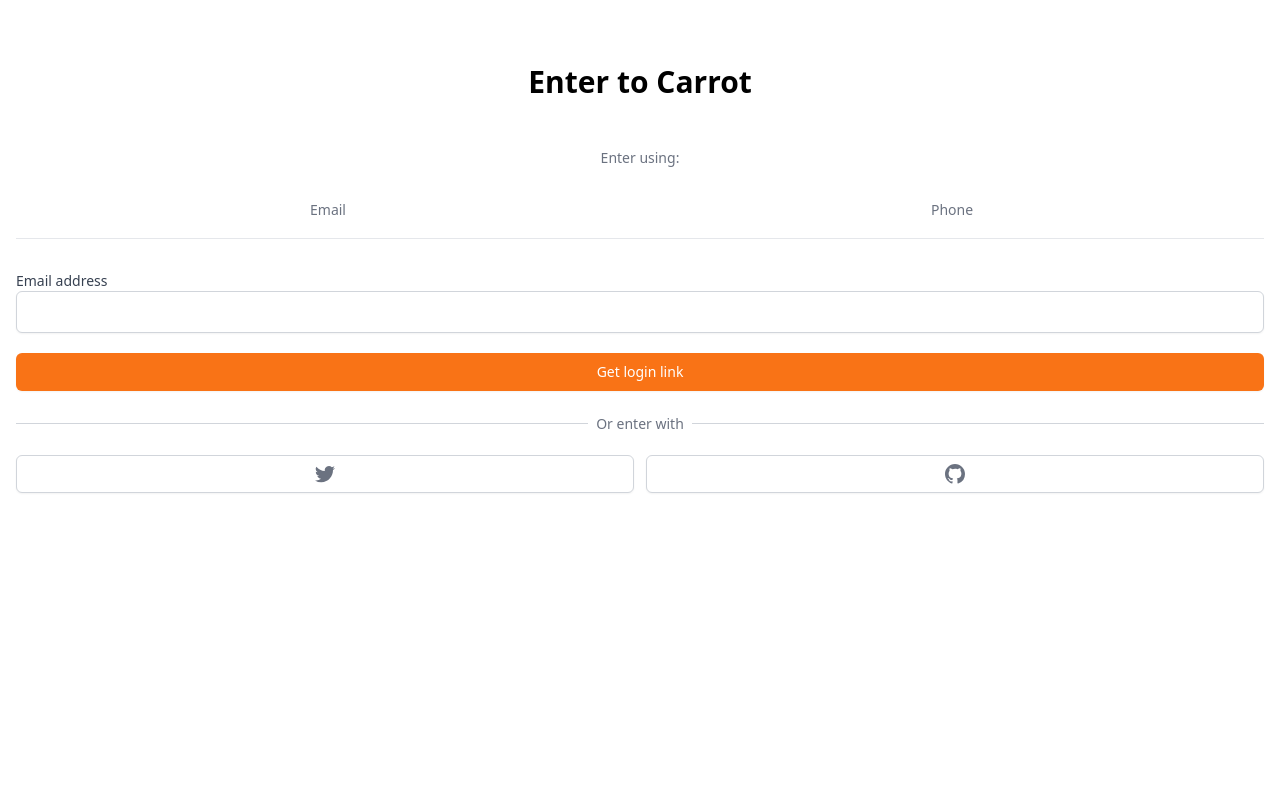
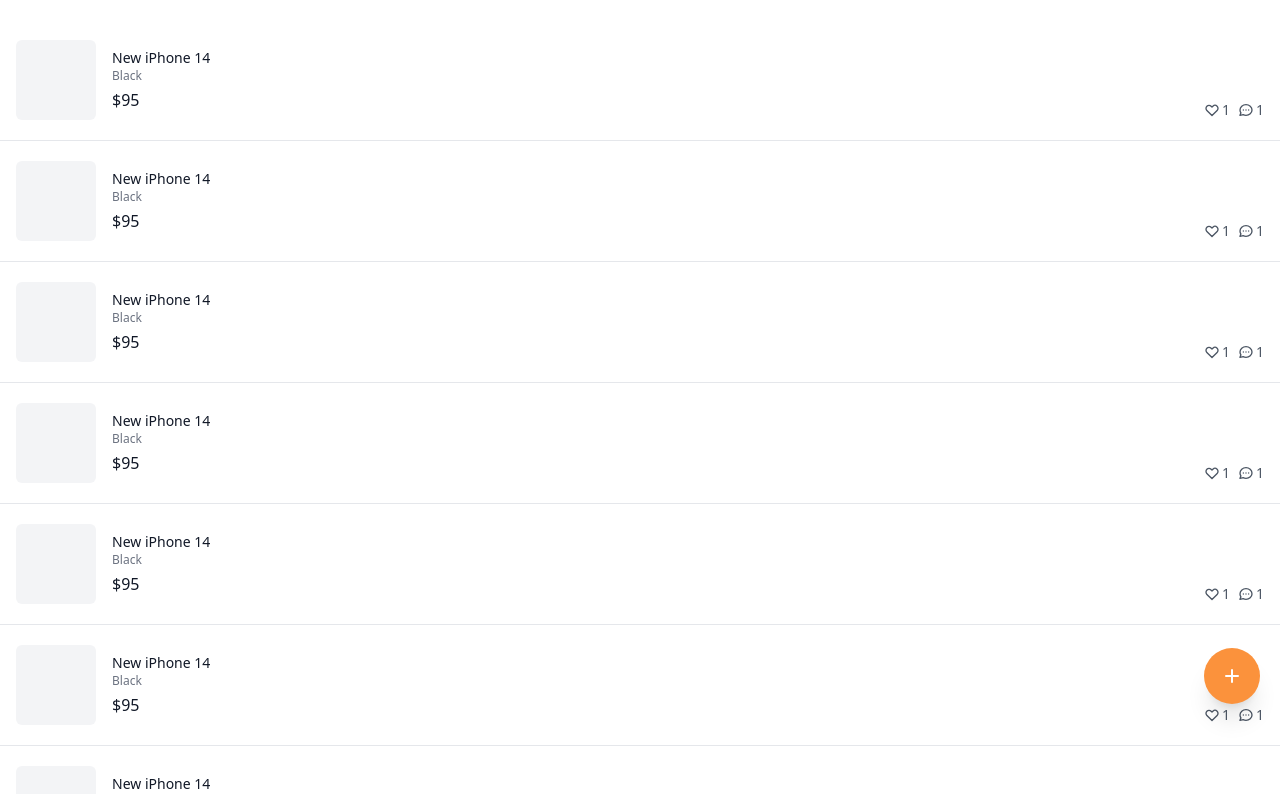
Before and after one commit to corgiccori97/carrot, a Next.js app: page / in a window 1280 px wide. Shown: the top 794 px of the page. Built offline with nearby package versions, Linux system fonts and the light colour scheme.

Commit message:
enter.tsx 생성, Home 생성

```diff
--- a/pages/index.tsx
+++ b/pages/index.tsx
@@ -1,182 +1,71 @@
-import { Inter } from 'next/font/google'
-import tw from "tailwind-styled-components";
-import { useState } from "react";
-
-const inter = Inter({ subsets: ['latin'] })
-const Container = tw.div`
-  mt-16
-  px-4
-`;
-
-const H3 = tw.h3`
-  text-3xl
-  font-bold
-  text-center
-`;
-
-const Check = tw.div`
-flex
-flex-col
-items-center
-`;
-
-const H5 = tw.h5`
-text-sm
-text-gray-500
-font-medium
-`;
-
-const Method = tw.div`
-grid
-border-b
-w-full
-mt-8
-grid-cols-2
-`;
-
-const Button = tw.button`
-pb-4
-font-medium
-text-sm
-border-b-2
-border-transparent
-text-gray-500
-focus:border-orange-500
-focus:text-orange-400
-hover:text-gray-400
-`;
-
-const Form = tw.form`
-flex
-flex-col
-mt-8
-`;
-
-const Label = tw.label`
-text-sm
-font-medium
-text-gray-700
-`;
-
-const Input = tw.input`
-appearance-none
-w-full
-px-3
-py-2
-border
-border-gray-300
-rounded-md
-shadow-sm
-placeholder-gray-400
-focus:outline-none
-focus:ring-orange-500
-focus:border-orange-500
-required
-`;
-
-const Number = tw.div`
-flex
-rounded-md
-shadow-sm
-`;
-
-const LoginButton = tw.button`
-mt-5
-bg-orange-500
-hover:bg-orange-600
-text-white
-py-2
-px-4
-border
-border-transparent
-rounded-md
-shadow-sm
-text-sm
-font-medium
-focus:rng-2
-focus:ring-offset-2
-focus:ring-orange-500
-focus:outline-none
-`;
 export default function Home() {
-  const [method, setMethod] = useState<"email" | "phone">("email");
-  const onEmailClick = () => setMethod("email");
-  const onPhoneClick = () => setMethod("phone");
-
   return (
-    <>
-    <Container>
-      <H3>Enter to Carrot</H3>
-      <div className='mt-12'>
-        <Check>
-          <H5>Enter using:</H5>
-          <Method>
-            <Button onClick={onEmailClick}>Email</Button>
-            <Button onClick={onPhoneClick}>Phone</Button>
-          </Method>
-        </Check>
-        <Form>
-          <Label>
-            {method === "email" ? "Email address" : null}
-            {method === "phone" ? "Phone number" : null}
-          </Label>
-          <div>
-            {method === "email" ?
-            <Input type="email" />: null}
-            {method === "phone" ? (
-              <Number>
-                <span className="flex items-center justify-center px-3 rounded-l-md border
-                border-r-0 border-gray-300 bg-gray-50 text-gray-500 select-none text-sm">
-                  +82
-                </span>
-                <Input type="number" required />
-              </Number>
-              ) : null}
-          </div>
-          <LoginButton>
-            {method === "email" ? "Get login link" : null}
-            {method === "phone" ? "Get one-time password" : null}
-          </LoginButton>
-        </Form>
-        <div className="mt-8">
-          <div className="relative">
-            <div className="absolute w-full border-t border-gray-300" />
-            <div className="relative -top-3 text-center ">
-              <span className="bg-white px-2 text-sm text-gray-500">
-                Or enter with
-              </span>
+    <div className='flex flex-col space-y-5 py-10'>
+      {[...Array(10)].map((_, i) => (
+        <div key={i} className='flex px-4 border-b pb-5 cursor-pointer justify-between'>
+          <div className='flex space-x-4'>
+            <div className='w-20 h-20 bg-gray-100 rounded-md'/>
+            <div className='pt-2 flex flex-col'>
+              <h3 className='text-sm font-medium text-gray-900'>New iPhone 14</h3>
+              <span className='text-xs text-gray-500'>Black</span>
+              <span className='font-medium mt-1 text-gray-900'>$95</span>
             </div>
           </div>
-          <div className="grid grid-cols-2 mt-2 gap-3">
-            <button className="flex justify-center items-center py-2 px-4 border border-gray-300 rounded-md shadow-sm bg-white text-sm font-medium text-gray-500 hover:bg-gray-50">
+          <div className='flex space-x-2 items-end justify-end'>
+            <div className='flex space-x-0.5 items-center text-sm text-gray-600'>
               <svg
-                className="w-5 h-5"
-                aria-hidden="true"
-                fill="currentColor"
-                viewBox="0 0 20 20"
-              >
-                <path d="M6.29 18.251c7.547 0 11.675-6.253 11.675-11.675 0-.178 0-.355-.012-.53A8.348 8.348 0 0020 3.92a8.19 8.19 0 01-2.357.646 4.118 4.118 0 001.804-2.27 8.224 8.224 0 01-2.605.996 4.107 4.107 0 00-6.993 3.743 11.65 11.65 0 01-8.457-4.287 4.106 4.106 0 001.27 5.477A4.073 4.073 0 01.8 7.713v.052a4.105 4.105 0 003.292 4.022 4.095 4.095 0 01-1.853.07 4.108 4.108 0 003.834 2.85A8.233 8.233 0 010 16.407a11.616 11.616 0 006.29 1.84" />
-              </svg>
-            </button>
-            <button className="flex justify-center items-center py-2 px-4 border border-gray-300 rounded-md shadow-sm bg-white text-sm font-medium text-gray-500 hover:bg-gray-50">
-              <svg
-                className="w-5 h-5"
-                aria-hidden="true"
-                fill="currentColor"
-                viewBox="0 0 20 20"
+                className="w-4 h-4"
+                fill="none"
+                stroke="currentColor"
+                viewBox="0 0 24 24"
+                xmlns="http://www.w3.org/2000/svg"
               >
                 <path
-                  fillRule="evenodd"
-                  d="M10 0C4.477 0 0 4.484 0 10.017c0 4.425 2.865 8.18 6.839 9.504.5.092.682-.217.682-.483 0-.237-.008-.868-.013-1.703-2.782.605-3.369-1.343-3.369-1.343-.454-1.158-1.11-1.466-1.11-1.466-.908-.62.069-.608.069-.608 1.003.07 1.531 1.032 1.531 1.032.892 1.53 2.341 1.088 2.91.832.092-.647.35-1.088.636-1.338-2.22-.253-4.555-1.113-4.555-4.951 0-1.093.39-1.988 1.029-2.688-.103-.253-.446-1.272.098-2.65 0 0 .84-.27 2.75 1.026A9.564 9.564 0 0110 4.844c.85.004 1.705.115 2.504.337 1.909-1.296 2.747-1.027 2.747-1.027.546 1.379.203 2.398.1 2.651.64.7 1.028 1.595 1.028 2.688 0 3.848-2.339 4.695-4.566 4.942.359.31.678.921.678 1.856 0 1.338-.012 2.419-.012 2.747 0 .268.18.58.688.482A10.019 10.019 0 0020 10.017C20 4.484 15.522 0 10 0z"
-                  clipRule="evenodd"
-                />
+                  strokeLinecap="round"
+                  strokeLinejoin="round"
+                  strokeWidth="2"
+                  d="M4.318 6.318a4.5 4.5 0 000 6.364L12 20.364l7.682-7.682a4.5 4.5 0 00-6.364-6.364L12 7.636l-1.318-1.318a4.5 4.5 0 00-6.364 0z"
+                ></path>
               </svg>
-            </button>
+              <span>1</span>
+            </div>
+            <div className='flex space-x-0.5 items-center text-sm text-gray-600'>
+              <svg
+                className="w-4 h-4"
+                fill="none"
+                stroke="currentColor"
+                viewBox="0 0 24 24"
+                xmlns="http://www.w3.org/2000/svg"
+              >
+                <path
+                  strokeLinecap="round"
+                  strokeLinejoin="round"
+                  strokeWidth="2"
+                  d="M8 12h.01M12 12h.01M16 12h.01M21 12c0 4.418-4.03 8-9 8a9.863 9.863 0 01-4.255-.949L3 20l1.395-3.72C3.512 15.042 3 13.574 3 12c0-4.418 4.03-8 9-8s9 3.582 9 8z"
+                ></path>
+              </svg>
+              <span>1</span>
+            </div>
           </div>
         </div>
-      </div>
-    </Container>
-    </>
-
-  )
+      ))}
+      <button className='fixed hover:bg-orange-500 transition-colors cursor-pointer bottom-24 right-5 shadow-xl bg-orange-400 rounded-full p-4 text-white'>
+        <svg
+          className="h-6 w-6"
+          xmlns="http://www.w3.org/2000/svg"
+          fill="none"
+          viewBox="0 0 24 24"
+          stroke="currentColor"
+          aria-hidden="true"
+        >
+          <path
+            strokeLinecap="round"
+            strokeLinejoin="round"
+            strokeWidth="2"
+            d="M12 6v6m0 0v6m0-6h6m-6 0H6"
+          />
+        </svg>
+      </button>
+    </div>
+  );
 }
--- a/tailwind.config.js
+++ b/tailwind.config.js
@@ -7,6 +7,7 @@
   theme: {
     extend: {},
   },
+  darkMode: "media", // class
   plugins: [
     require('@tailwindcss/forms'),
   ]
```
Also changed, not shown: pages/enter.tsx (added, +182 -0 lines).
